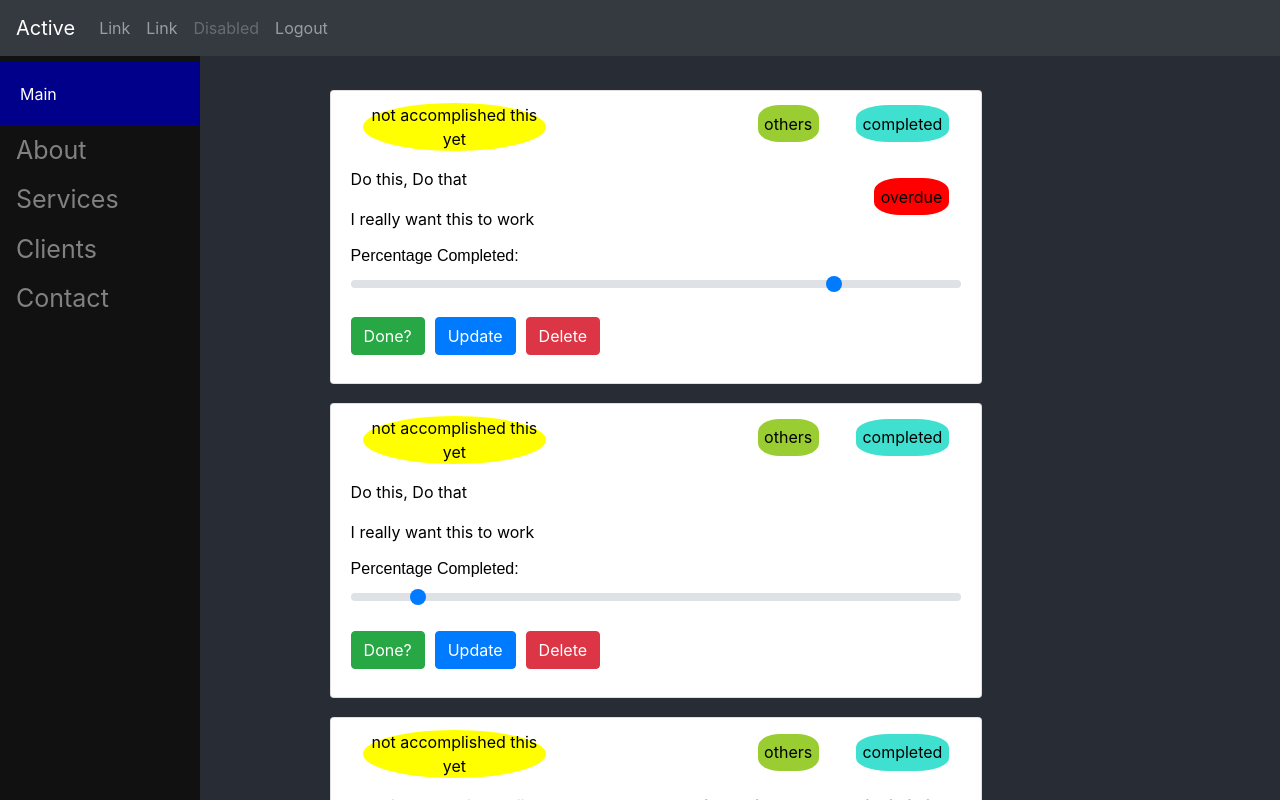
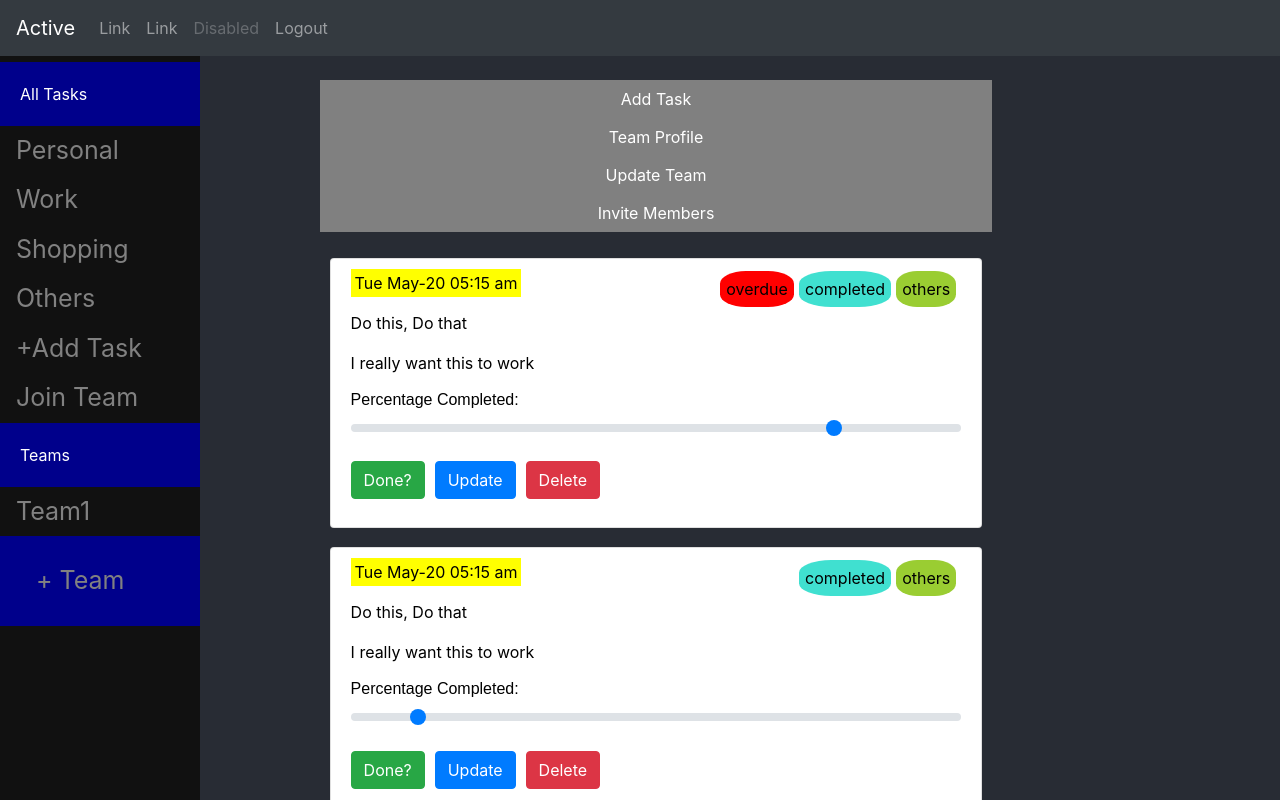
Before and after one commit to arpitgupta1906/stack_hack, a React (Create React App) app in the folder frontend/: page /team/1 in a window 1280 px wide. Shown: the top 800 px of the page. Built offline with nearby package versions, Linux system fonts and the light colour scheme.

Commit message:
all components ready

```diff
--- a/frontend/package.json
+++ b/frontend/package.json
@@ -8,6 +8,7 @@
     "@testing-library/user-event": "^7.2.1",
     "react": "^16.13.1",
     "react-dom": "^16.13.1",
+    "react-moment": "^0.9.7",
     "react-scripts": "3.4.1"
   },
   "scripts": {
--- a/frontend/src/components/Tasks/SingleTask.js
+++ b/frontend/src/components/Tasks/SingleTask.js
@@ -1,8 +1,6 @@
 import React, { Component } from 'react';
 import '../css/SingleTask.css'
-
-
-/////Add toggle switch to mark as completed
+import Moment from 'react-moment';
 
 class SingleTask extends Component {
 
@@ -13,13 +11,21 @@ class SingleTask extends Component {
         return (
             <div className="singletask">
             <li className="list-group-item">
-                <p className="duedate">{task.dueDateTime}</p>
+                <p> <span className="test1"><Moment format="ddd MMMM-YY HH:mm a">{task.dueDateTime}</Moment></span> <span className="test2">{task.labels}</span>
+                <span className="test3">{task.completed}</span>
+                {
+                    task.overdue.length>0?
+                <span className="test4">{task.overdue}</span>
+                : ""
+                }
+                 </p>
+                {/* <p className="duedate">{task.dueDateTime}</p>
                 <p className="labels">{task.labels}</p>
                 <p className="completed">{task.completed}</p>
                 {task.overdue.length>0 ?
                 <p className="overdue">{task.overdue}</p>
                 : ""
-                }
+                } */}
                 <p className="content">{task.description}</p>
                 <p className="content">{task.notes}</p>
                 <p>
@@ -32,6 +38,7 @@ class SingleTask extends Component {
                 <button type="button" class="btn btn-success">
                 Done?
                 </button>
+
                 <button type="button"  class="btn btn-primary">
                 <a className="task-a" href="#">Update</a>
                 </button>
--- a/frontend/src/components/css/SingleTask.css
+++ b/frontend/src/components/css/SingleTask.css
@@ -62,3 +62,45 @@ button{
     width: 30%;
 
 }
+
+.test1{
+    top: 5%;
+    background-color: yellow;
+    /* border-radius: 50%; */
+    padding: 4px;
+    text-align: center;
+    width: 30%;
+}
+
+.test2{
+
+    top: 5%;
+    /* right: 0%; */
+    float: right;
+    margin-right: 5px;
+    padding: 1%;
+    background-color: yellowgreen;
+    text-align: right;
+    border-radius: 35%;
+
+}
+
+.test3{
+    margin-right: 5px;
+    top: 5%;
+    float: right;
+    padding: 1%;
+    background-color: turquoise;
+    text-align: right;
+    border-radius: 35%;
+}
+
+.test4{
+    margin-right: 5px;
+    top: 5%;
+    float: right;
+    padding: 1%;
+    background-color: red;
+    text-align: right;
+    border-radius: 35%;
+}
--- /dev/null
+++ b/frontend/src/components/css/TeamBoard.css
@@ -0,0 +1,15 @@
+.task-a{
+    color: white;
+}
+
+.add-task{
+    /* margin-left: 1%; */
+    /* margin-bottom: 1%; */
+    width: 70%;
+    border-color: grey;
+    background-color: grey;
+    float: top;
+    position: relative;
+    border-radius: 0%;
+    /* top: 10%; */
+}
--- a/frontend/src/containers/Layout.js
+++ b/frontend/src/containers/Layout.js
@@ -16,6 +16,7 @@ class Layout extends Component {
 
 
     render() {
+
         return (
             <div>
                 <nav className="navbar navbar-expand-sm bg-dark navbar-dark fixed-top">
@@ -45,12 +46,24 @@ class Layout extends Component {
                     this.state.isAuthenticated?
                 <div class="sidenav">
                     <div className="sidebar-header">
-                        Main
+                        All Tasks
                     </div>
-                    <a href="#">About</a>
-                    <a href="#">Services</a>
-                    <a href="#">Clients</a>
-                    <a href="#">Contact</a>
+                    <a href="#">Personal</a>
+                    <a href="#">Work</a>
+                    <a href="#">Shopping</a>
+                    <a href="#">Others</a>
+                    <a href="#">+Add Task</a>
+                    <a href="#">Join Team</a>
+                    <div className="sidebar-header">
+                        Teams
+                    </div>
+                    <a href="#">Team1</a>
+                    <div className="sidebar-header">
+                    <a href="#">
+                       + Team
+
+                    </a>
+                    </div>
                 </div>
                     :
                     ""
--- a/frontend/src/containers/TeamBoard.js
+++ b/frontend/src/containers/TeamBoard.js
@@ -1,5 +1,6 @@
 import React, { Component } from 'react';
 import SingleTask from '../components/Tasks/SingleTask';
+import '../components/css/TeamBoard.css'
 
 class TeamBoard extends Component {
 
@@ -9,7 +10,7 @@ class TeamBoard extends Component {
             tasks:[
                 {
                     description:"Do this, Do that",
-                    dueDateTime:"not accomplished this yet",
+                    dueDateTime: Date.now(),
                     percentCompleted:80,
                     team:"Major lazer",
                     labels:"others",
@@ -19,7 +20,7 @@ class TeamBoard extends Component {
                 },
                 {
                     description:"Do this, Do that",
-                    dueDateTime:"not accomplished this yet",
+                    dueDateTime: Date.now(),
                     percentCompleted:"10",
                     team:"Major lazer",
                     labels:"others",
@@ -29,7 +30,7 @@ class TeamBoard extends Component {
                 },
                 {
                     description:"Do this, Do thatj;kdl; dijd 9d d d d d d d  d d d  dfdsd s f s d sd d sd s f s fs fs fs s  sf fs d d d d d  d d d d d d d d d dd d dd",
-                    dueDateTime:"not accomplished this yet",
+                    dueDateTime: Date.now(),
                     percentCompleted:"10",
                     team:"Major lazer",
                     labels:"others",
@@ -57,6 +58,23 @@ class TeamBoard extends Component {
 
         return (
             <div>
+            <p>
+
+            <div >
+            <button type="button"  class="btn btn-primary add-task">
+                <a className="task-a" href="#">Add Task</a>
+            </button>
+            <button type="button"  class="btn btn-primary add-task">
+                <a className="task-a" href="#">Team Profile</a>
+            </button>
+            <button type="button"  class="btn btn-primary add-task">
+                <a className="task-a" href="#">Update Team</a>
+            </button>
+            <button type="button"  class="btn btn-primary add-task">
+                <a className="task-a" href="#">Invite Members</a>
+            </button>
+            </div>
+            </p>
                 {tasklist}
             </div>
         );
```
Also changed, not shown: 1 other file (tests, documents, lock files or other folders).
